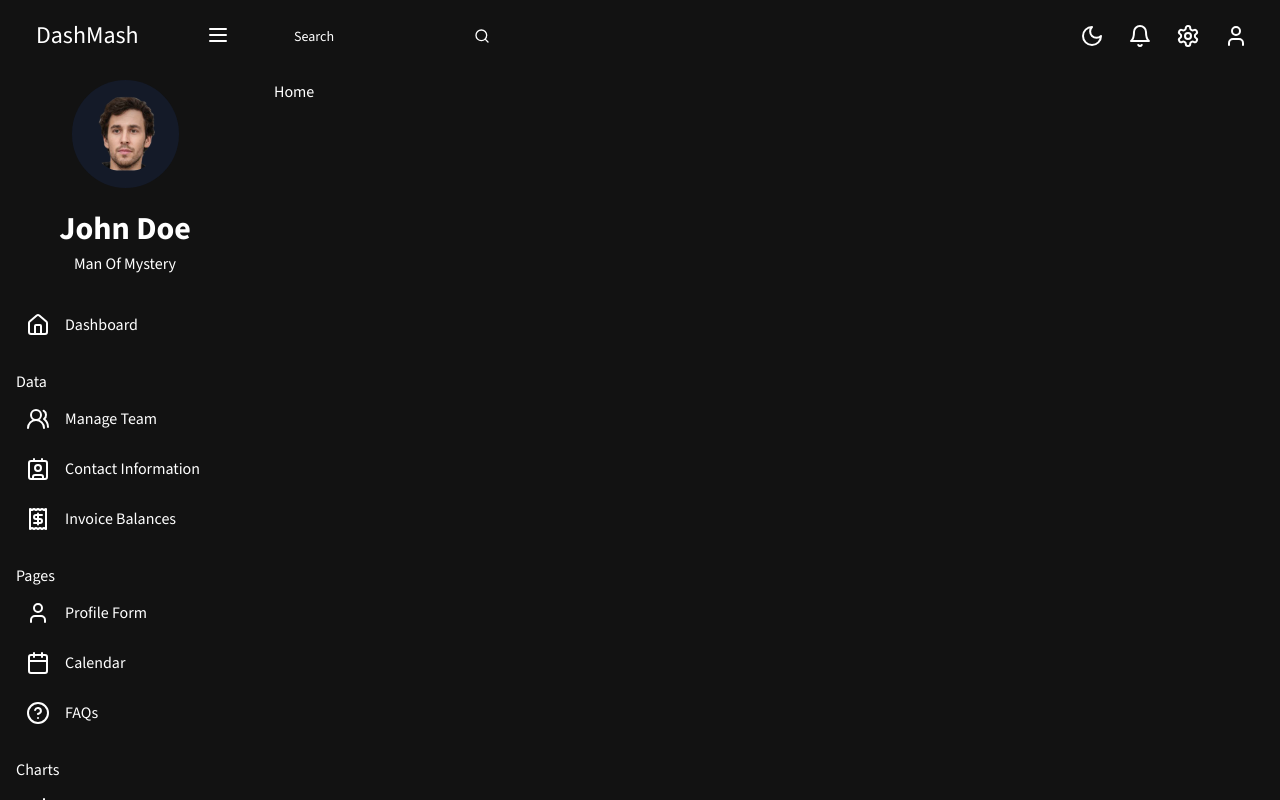
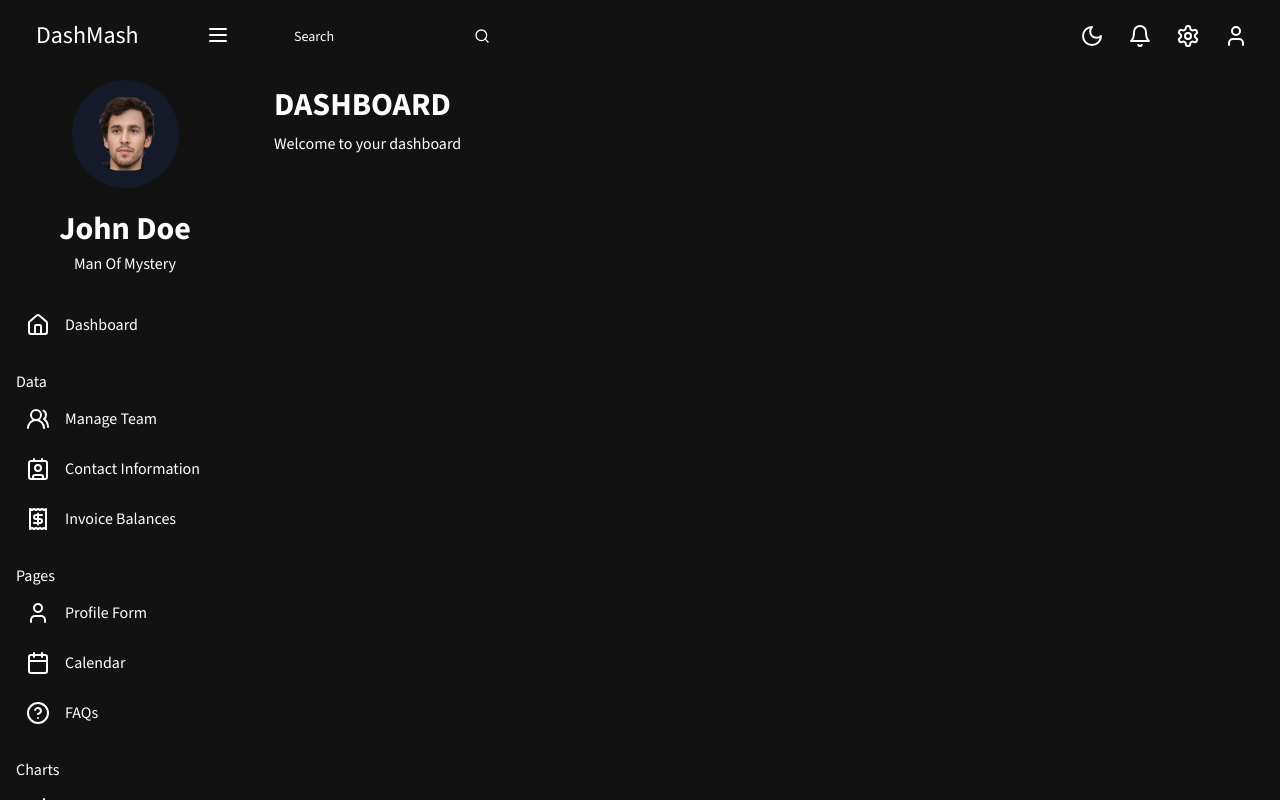
Before and after one commit to Achronus/admin-dashboard, a Next.js app in the folder frontend/: page / in a window 1280 px wide. Built offline with nearby package versions, Linux system fonts and the light colour scheme.

Commit message:
Add `Header` component and apply to `Homepage`

```diff
--- a/frontend/src/app/page.tsx
+++ b/frontend/src/app/page.tsx
@@ -1,3 +1,9 @@
+import Header from "@/components/Header";
+
 export default function Home() {
-  return <div>Home</div>;
+  return (
+    <section className="flex justify-between items-center">
+      <Header title="DASHBOARD" subTitle="Welcome to your dashboard" />
+    </section>
+  );
 }
--- /dev/null
+++ b/frontend/src/components/Header.tsx
@@ -0,0 +1,15 @@
+type HeaderProps = {
+  title: string;
+  subTitle: string;
+};
+
+const Header = ({ title, subTitle }: HeaderProps) => {
+  return (
+    <section className="mb-7">
+      <h2 className="text-gray-100 font-bold mb-1">{title}</h2>
+      <h5 className="text-accent-green-400">{subTitle}</h5>
+    </section>
+  );
+};
+
+export default Header;
```
